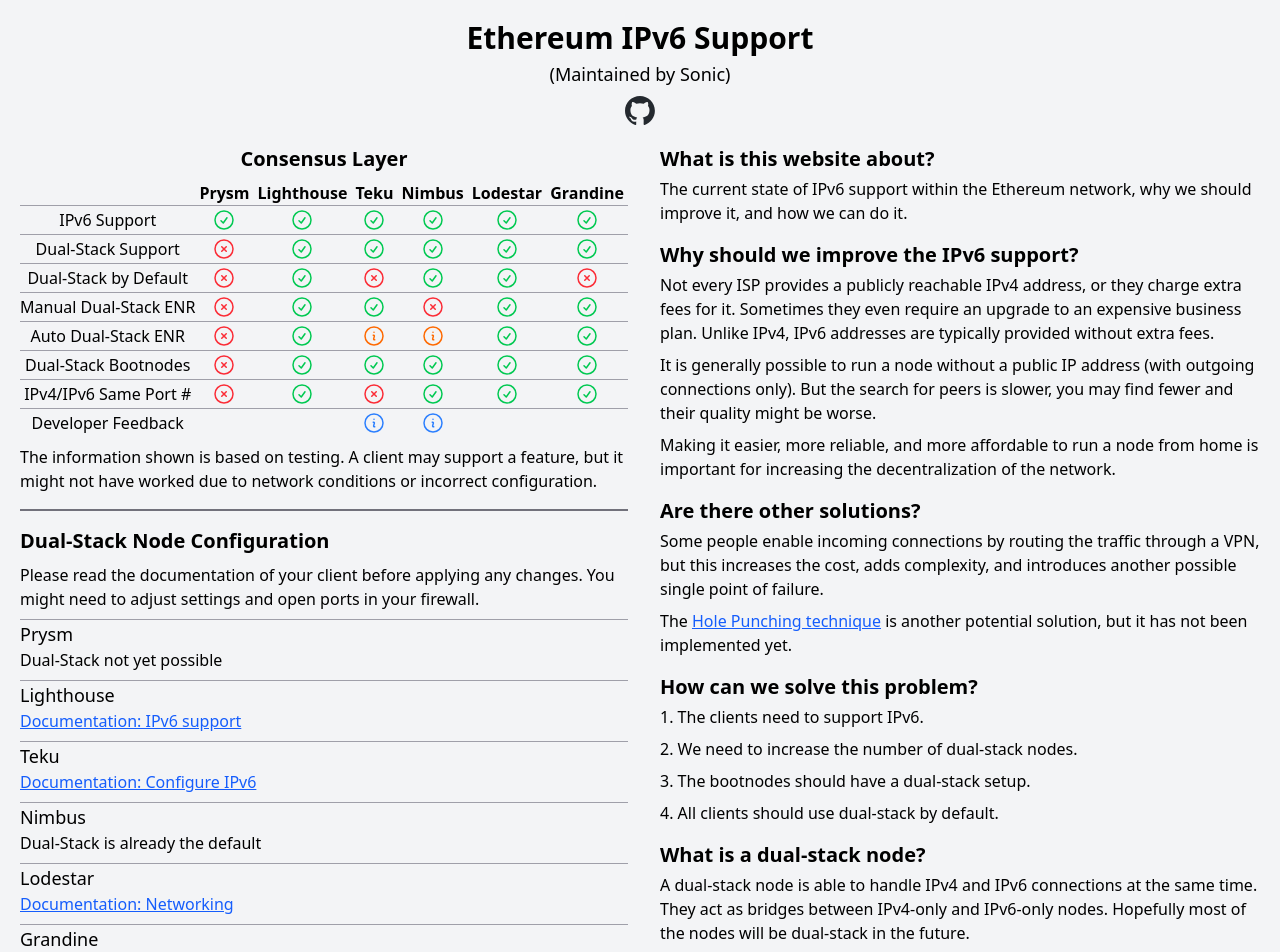
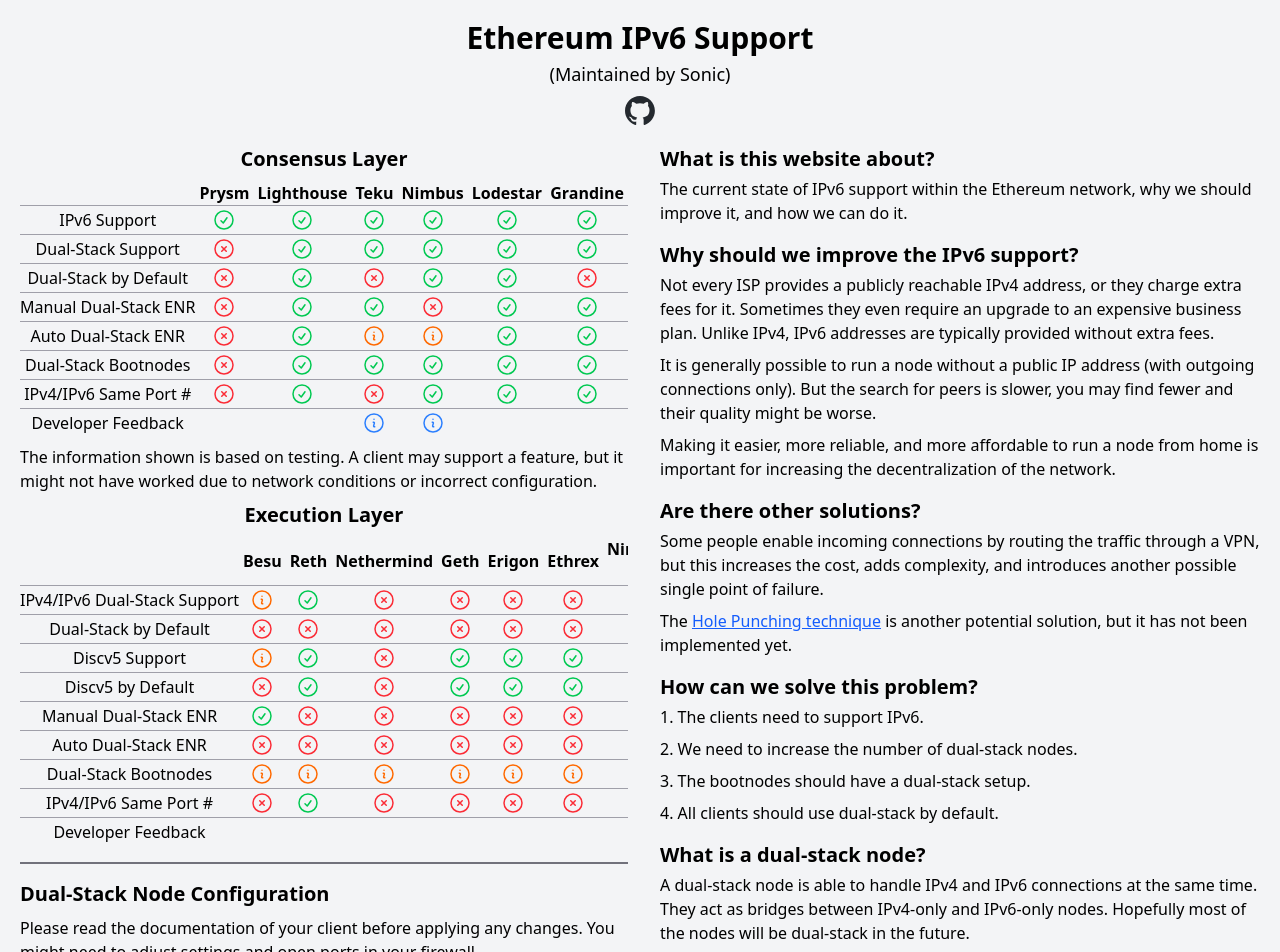
Before and after one commit to one-three-three-seven/ipv6eth, a Vue app: page / in a window 1280 px wide. Shown: the top 952 px of the page. Built offline with nearby package versions, Linux system fonts and the light colour scheme.

Commit message:
Add EL table

```diff
--- a/src/components/Table.vue
+++ b/src/components/Table.vue
@@ -187,6 +187,243 @@
     </div>
 
     <span class="mt-2">The information shown is based on testing. A client may support a feature, but it might not have worked due to network conditions or incorrect configuration.</span>
+
+    <h3 class="text-center my-2">Execution Layer</h3>
+    <div class="overflow-x-auto">
+        <table class="w-full">
+            <thead>
+                <tr>
+                    <th></th>
+                    <th>Besu</th>
+                    <th>Reth</th>
+                    <th>Nethermind</th>
+                    <th>Geth</th>
+                    <th>Erigon</th>
+                    <th>Ethrex</th>
+                    <th>Nimbus EL</th>
+                </tr>
+            </thead>
+            <tbody>
+                <tr>
+                    <td>IPv4/IPv6 Dual-Stack Support</td>
+                    <td>
+                        <InformationCircleIcon class="orange-icon" v-tooltip="{ content: 'Experimental', delay: 0, triggers: ['hover', 'click'] }" />
+                    </td>
+                    <td>
+                        <CheckCircleIcon class="green-icon" />
+                    </td>
+                    <td>
+                        <XCircleIcon class="red-icon" />
+                    </td>
+                    <td>
+                        <XCircleIcon class="red-icon" />
+                    </td>
+                    <td>
+                        <XCircleIcon class="red-icon" />
+                    </td>
+                    <td>
+                        <XCircleIcon class="red-icon" />
+                    </td>
+                    <td>
+                        <XCircleIcon class="red-icon" />
+                    </td>
+                </tr>
+                <tr>
+                    <td>Dual-Stack by Default</td>
+                    <td>
+                        <XCircleIcon class="red-icon" />
+                    </td>
+                    <td>
+                        <XCircleIcon class="red-icon" />
+                    </td>
+                    <td>
+                        <XCircleIcon class="red-icon" />
+                    </td>
+                    <td>
+                        <XCircleIcon class="red-icon" />
+                    </td>
+                    <td>
+                        <XCircleIcon class="red-icon" />
+                    </td>
+                    <td>
+                        <XCircleIcon class="red-icon" />
+                    </td>
+                    <td>
+                        <XCircleIcon class="red-icon" />
+                    </td>
+                </tr>
+                <tr>
+                    <td>Discv5 Support</td>
+                    <td>
+                        <InformationCircleIcon class="orange-icon" v-tooltip="{ content: 'Experimental', delay: 0, triggers: ['hover', 'click'] }" />
+                    </td>
+                    <td>
+                        <CheckCircleIcon class="green-icon" />
+                    </td>
+                    <td>
+                        <XCircleIcon class="red-icon" />
+                    </td>
+                    <td>
+                        <CheckCircleIcon class="green-icon" />
+                    </td>
+                    <td>
+                        <CheckCircleIcon class="green-icon" />
+                    </td>
+                    <td>
+                        <CheckCircleIcon class="green-icon" />
+                    </td>
+                    <td>
+                        <XCircleIcon class="red-icon" />
+                    </td>
+                </tr>
+                <tr>
+                    <td>Discv5 by Default</td>
+                    <td>
+                        <XCircleIcon class="red-icon" />
+                    </td>
+                    <td>
+                        <CheckCircleIcon class="green-icon" />
+                    </td>
+                    <td>
+                        <XCircleIcon class="red-icon" />
+                    </td>
+                    <td>
+                        <CheckCircleIcon class="green-icon" />
+                    </td>
+                    <td>
+                        <CheckCircleIcon class="green-icon" />
+                    </td>
+                    <td>
+                        <CheckCircleIcon class="green-icon" />
+                    </td>
+                    <td>
+                        <XCircleIcon class="red-icon" />
+                    </td>
+                </tr>
+                <tr>
+                    <td>Manual Dual-Stack ENR</td>
+                    <td>
+                        <CheckCircleIcon class="green-icon" />
+                    </td>
+                    <td>
+                        <XCircleIcon class="red-icon" />
+                    </td>
+                    <td>
+                        <XCircleIcon class="red-icon" />
+                    </td>
+                    <td>
+                        <XCircleIcon class="red-icon" />
+                    </td>
+                    <td>
+                        <XCircleIcon class="red-icon" />
+                    </td>
+                    <td>
+                        <XCircleIcon class="red-icon" />
+                    </td>
+                    <td>
+                        <XCircleIcon class="red-icon" />
+                    </td>
+                </tr>
+                <tr>
+                    <td>Auto Dual-Stack ENR</td>
+                    <td>
+                        <XCircleIcon class="red-icon" />
+                    </td>
+                    <td>
+                        <XCircleIcon class="red-icon" />
+                    </td>
+                    <td>
+                        <XCircleIcon class="red-icon" />
+                    </td>
+                    <td>
+                        <XCircleIcon class="red-icon" />
+                    </td>
+                    <td>
+                        <XCircleIcon class="red-icon" />
+                    </td>
+                    <td>
+                        <XCircleIcon class="red-icon" />
+                    </td>
+                    <td>
+                        <XCircleIcon class="red-icon" />
+                    </td>
+                </tr>
+                <tr>
+                    <td>Dual-Stack Bootnodes</td>
+                    <td>
+                        <InformationCircleIcon class="orange-icon" v-tooltip="{ content: 'Probably no; not tested', delay: 0, triggers: ['hover', 'click'] }" />
+                    </td>
+                    <td>
+                        <InformationCircleIcon class="orange-icon" v-tooltip="{ content: 'Probably no; not tested', delay: 0, triggers: ['hover', 'click'] }" />
+                    </td>
+                    <td>
+                        <InformationCircleIcon class="orange-icon" v-tooltip="{ content: 'Probably no; not tested', delay: 0, triggers: ['hover', 'click'] }" />
+                    </td>
+                    <td>
+                        <InformationCircleIcon class="orange-icon" v-tooltip="{ content: 'Probably no; not tested', delay: 0, triggers: ['hover', 'click'] }" />
+                    </td>
+                    <td>
+                        <InformationCircleIcon class="orange-icon" v-tooltip="{ content: 'Probably no; not tested', delay: 0, triggers: ['hover', 'click'] }" />
+                    </td>
+                    <td>
+                        <InformationCircleIcon class="orange-icon" v-tooltip="{ content: 'Probably no; not tested', delay: 0, triggers: ['hover', 'click'] }" />
+                    </td>
+                    <td>
+                        <InformationCircleIcon class="orange-icon" v-tooltip="{ content: 'Probably no; not tested', delay: 0, triggers: ['hover', 'click'] }" />
+                    </td>
+                </tr>
+                <tr>
+                    <td>IPv4/IPv6 Same Port #</td>
+                    <td>
+                        <XCircleIcon class="red-icon" />
+                    </td>
+                    <td>
+                        <CheckCircleIcon class="green-icon" />
+                    </td>
+                    <td>
+                        <XCircleIcon class="red-icon" />
+                    </td>
+                    <td>
+                        <XCircleIcon class="red-icon" />
+                    </td>
+                    <td>
+                        <XCircleIcon class="red-icon" />
+                    </td>
+                    <td>
+                        <XCircleIcon class="red-icon" />
+                    </td>
+                    <td>
+                        <XCircleIcon class="red-icon" />
+                    </td>
+                </tr>
+                <tr>
+                    <td>Developer Feedback</td>
+                    <td>
+                        <!-- Placeholder -->
+                    </td>
+                    <td>
+                        <!-- Placeholder -->
+                    </td>
+                    <td>
+                        <!-- Placeholder -->
+                    </td>
+                    <td>
+                        <!-- Placeholder -->
+                    </td>
+                    <td>
+                        <!-- Placeholder -->
+                    </td>
+                    <td>
+                        <!-- Placeholder -->
+                    </td>
+                    <td>
+                        <!-- Placeholder -->
+                    </td>
+                </tr>
+            </tbody>
+        </table>
+    </div>
+
 </template>
 
 <script setup lang="ts">
```
